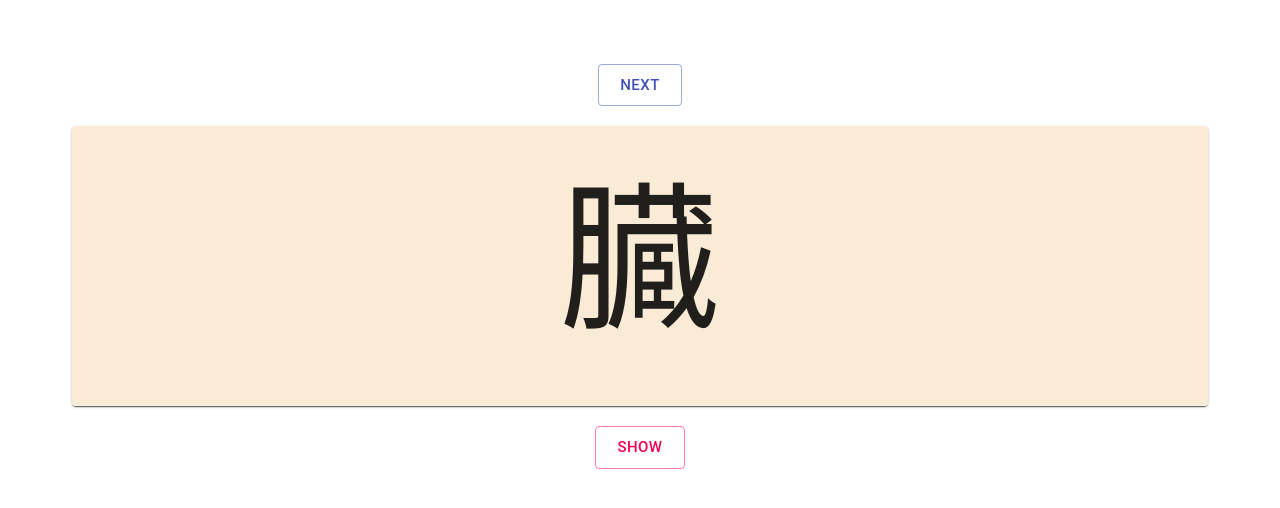
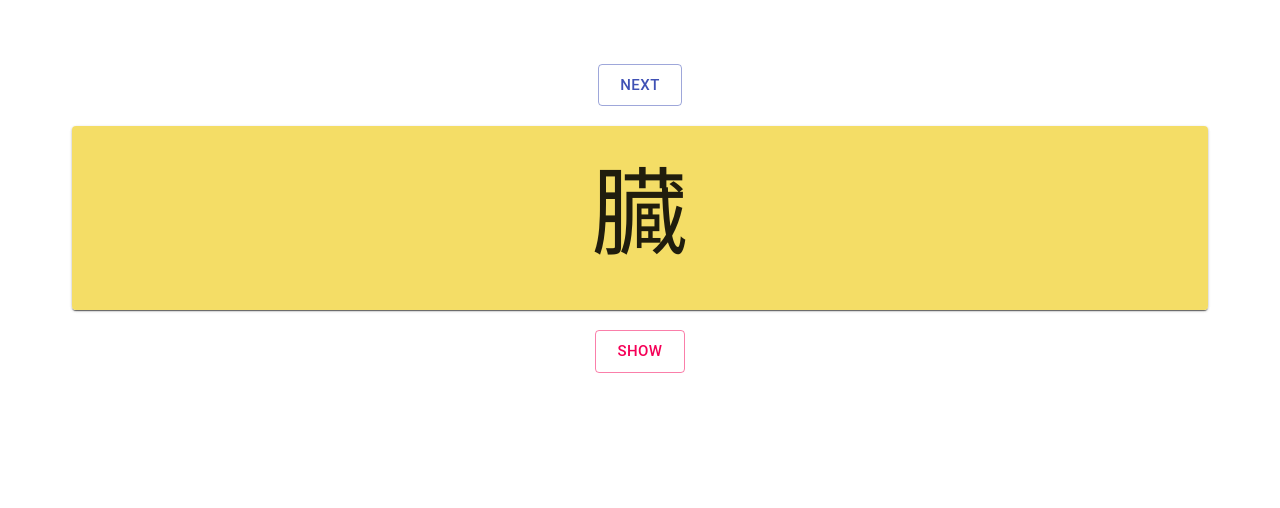
Before and after one commit to Magicianred/KanjiTrainer, a React (Create React App) app: page / in a window 1280 px wide. Shown: the top 508 px of the page. Built offline with nearby package versions, Linux system fonts and the light colour scheme.

Commit message:
random card color

```diff
--- a/package.json
+++ b/package.json
@@ -7,6 +7,7 @@
     "@testing-library/jest-dom": "^4.2.4",
     "@testing-library/react": "^9.5.0",
     "@testing-library/user-event": "^7.2.1",
+    "randomcolor": "^0.5.4",
     "react": "^16.13.1",
     "react-dom": "^16.13.1",
     "react-scripts": "3.4.1"
--- a/src/Screens/TrainingScreen.js
+++ b/src/Screens/TrainingScreen.js
@@ -1,12 +1,13 @@
 import React, { useState } from "react";
 import data from "../storage/data.json";
 import "./Screens.css";
+import randomColor from "randomcolor";
+
 import {
   Button,
   Paper,
   Card,
   CardContent,
-  TextField,
   Container,
   Typography,
 } from "@material-ui/core";
@@ -51,9 +52,12 @@ export default function TrainingScreen() {
         <Container>
           <Paper>
             <Card>
-              <CardContent className="KanjiCard">
+              <CardContent
+                className="KanjiCard"
+                style={{ backgroundColor: randomColor() }}
+              >
                 <Typography
-                  style={{ fontSize: "10rem" }}
+                  style={{ fontSize: "6rem" }}
                   className="Kanji"
                   key={data.Kanji}
                 >
```
Also changed, not shown: 1 other file (tests, documents, lock files or other folders).
